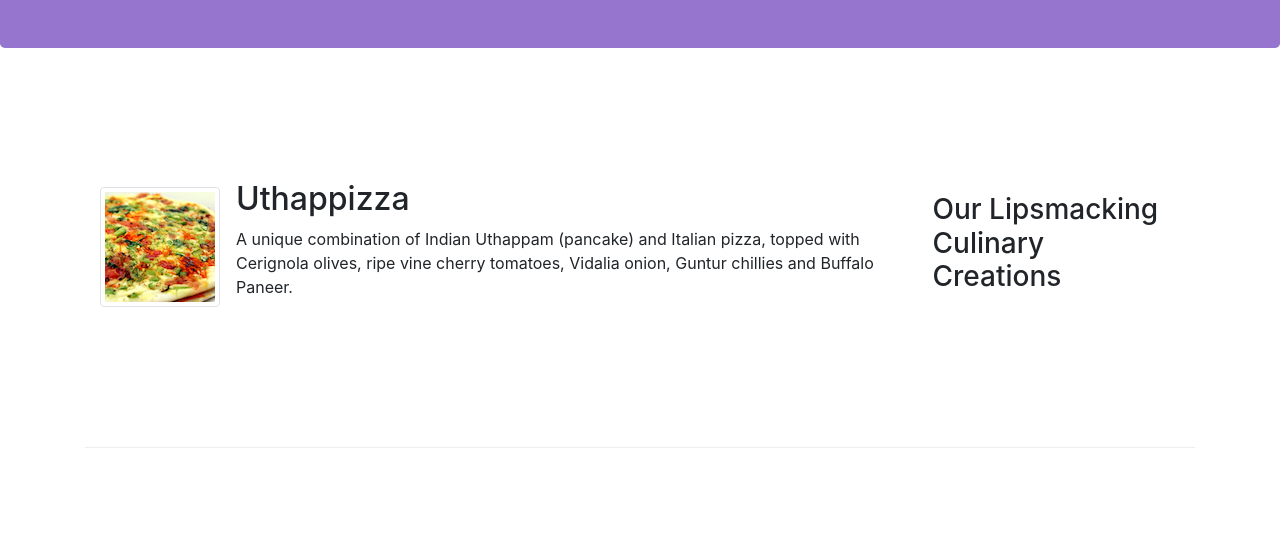
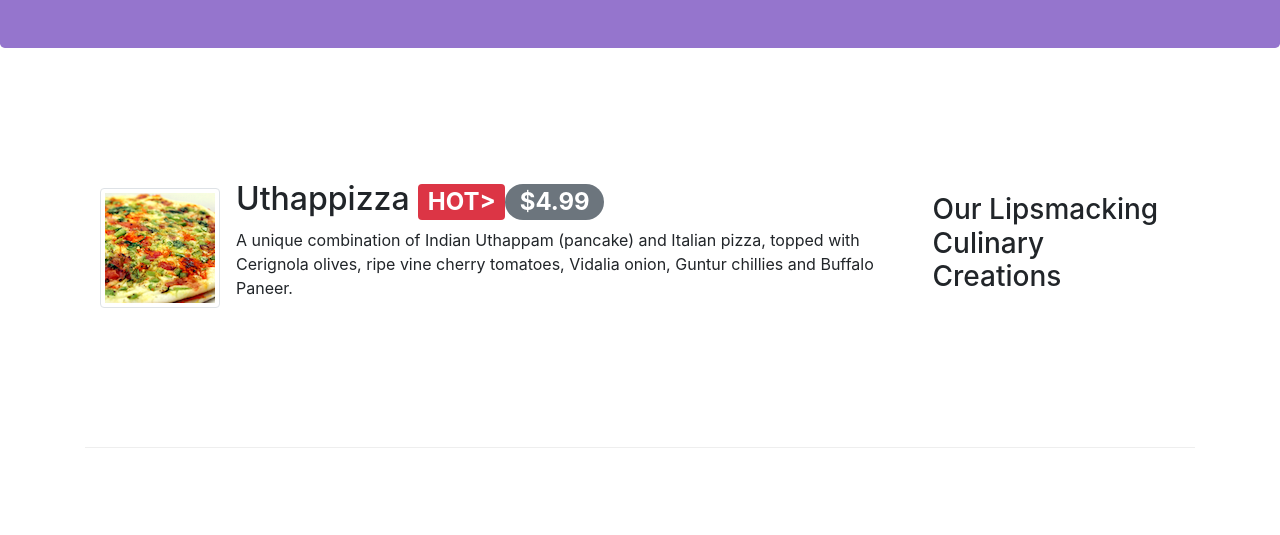
Before and after one commit to Pradyumna98/conFusion, a website: page index.html in a window 1280 px wide. Shown: the part 265-800 px from the top of the page. Drawn offline with nearby package versions, Linux system fonts and the light colour scheme.

Commit message:
Alerting Users

```diff
--- a/index.html
+++ b/index.html
@@ -58,7 +58,7 @@
                     <img class="d-flex mr-3 img-thumbnail align-self-center"
                             src="img/uthappizza.png" alt="Uthappizza">
                     <div class="media-body">
-                        <h2 class="mt-0">Uthappizza</h2>
+                        <h2 class="mt-0">Uthappizza <span class="badge badge-danger">HOT></span><span class="badge badge-pill badge-secondary">$4.99</span></h2>
                         <p class="d-none d-sm-block">A unique combination of Indian Uthappam (pancake) and
                             Italian pizza, topped with Cerignola olives, ripe vine
                             cherry tomatoes, Vidalia onion, Guntur chillies and
```
